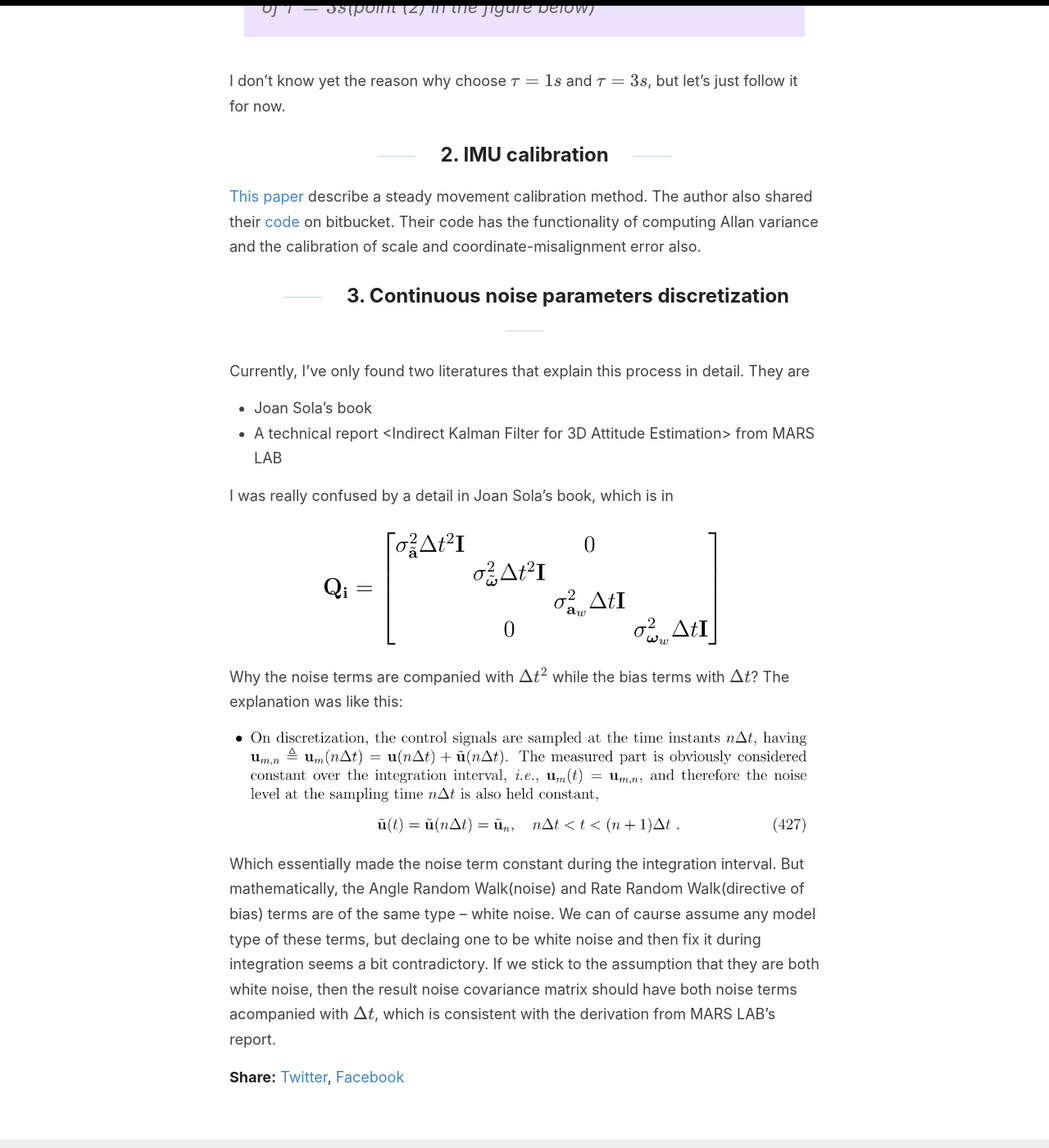
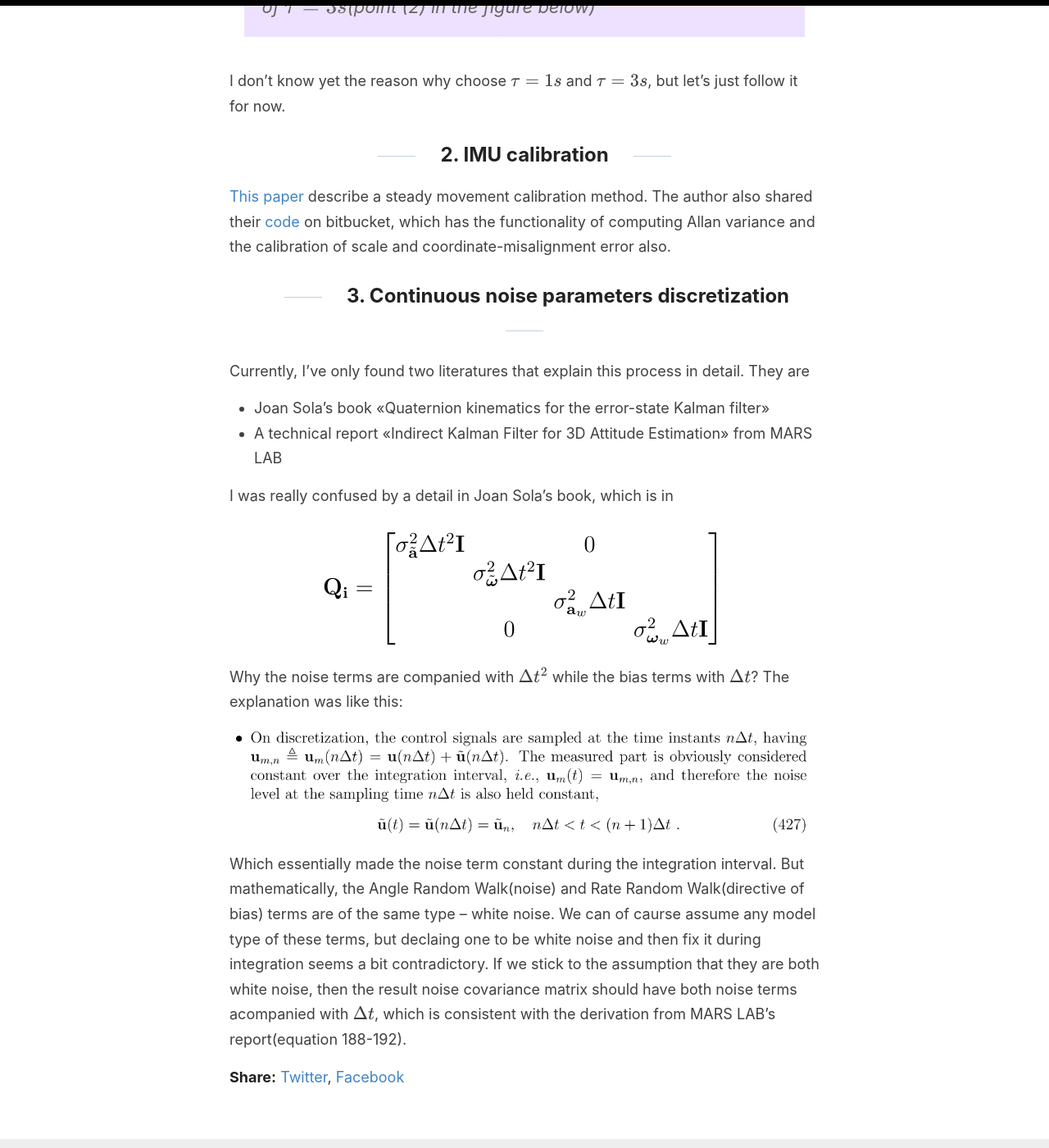
Before and after one commit to ZhaoqunZhong/ZhaoqunZhong.github.io, a Jekyll site: the page built from _posts/2020-07-21-imu-error-model.md, in a window 1280 px wide and 1400 px high, scrolled down 1311 px. Shown: the whole window at 82% size. Built offline with Jekyll 4.4.1, drawn with Linux system fonts in a browser that asks for light colours; formulas are drawn with MathJax 3; comment, search, counter and statistics services are not loaded.

Commit message:
Update 2020-07-21-imu-error-model.md

```diff
--- a/_posts/2020-07-21-imu-error-model.md
+++ b/_posts/2020-07-21-imu-error-model.md
@@ -31,14 +31,14 @@ I don't know yet the reason why choose \\(\tau=1s\\) and \\(\tau=3s\\), but let'
 
 ## 2. IMU calibration
 
-[This paper](http://ieeexplore.ieee.org/xpls/abs_all.jsp?arnumber=6907297) describe a steady movement calibration method. The author also shared their [code](https://bitbucket.org/alberto_pretto/imu_tk/src/master/) on bitbucket. Their code has the functionality of computing Allan variance and the calibration of scale and coordinate-misalignment error also.
+[This paper](http://ieeexplore.ieee.org/xpls/abs_all.jsp?arnumber=6907297) describe a steady movement calibration method. The author also shared their [code](https://bitbucket.org/alberto_pretto/imu_tk/src/master/) on bitbucket, which has the functionality of computing Allan variance and the calibration of scale and coordinate-misalignment error also.
 
 ## 3. Continuous noise parameters discretization
 
 Currently, I've only found two literatures that explain this process in detail. They are
 
-* Joan Sola's book <Quaternion kinematics for the error-state Kalman filter>
-* A technical report <Indirect Kalman Filter for 3D Attitude Estimation> from MARS LAB
+* Joan Sola's book <<Quaternion kinematics for the error-state Kalman filter>>
+* A technical report <<Indirect Kalman Filter for 3D Attitude Estimation>> from MARS LAB
 
 I was really confused by a detail in Joan Sola's book, which is in
 
@@ -48,4 +48,4 @@ Why the noise terms are companied with \\(\Delta t^{2}\\) while the bias terms w
 
 ![](/images/bias-deltat-explain.png)
 
-Which essentially made the noise term constant during the integration interval. But mathematically, the Angle Random Walk(noise) and Rate Random Walk(directive of bias) terms are of the same type -- white noise. We can of caurse assume any model type of these terms, but declaing one to be white noise and then fix it during integration seems a bit contradictory. If we stick to the assumption that they are both white noise, then the result noise covariance matrix should have both noise terms acompanied with \\(\Delta t\\), which is consistent with the derivation from MARS LAB's report.
+Which essentially made the noise term constant during the integration interval. But mathematically, the Angle Random Walk(noise) and Rate Random Walk(directive of bias) terms are of the same type -- white noise. We can of caurse assume any model type of these terms, but declaing one to be white noise and then fix it during integration seems a bit contradictory. If we stick to the assumption that they are both white noise, then the result noise covariance matrix should have both noise terms acompanied with \\(\Delta t\\), which is consistent with the derivation from MARS LAB's report(equation 188-192).
```
